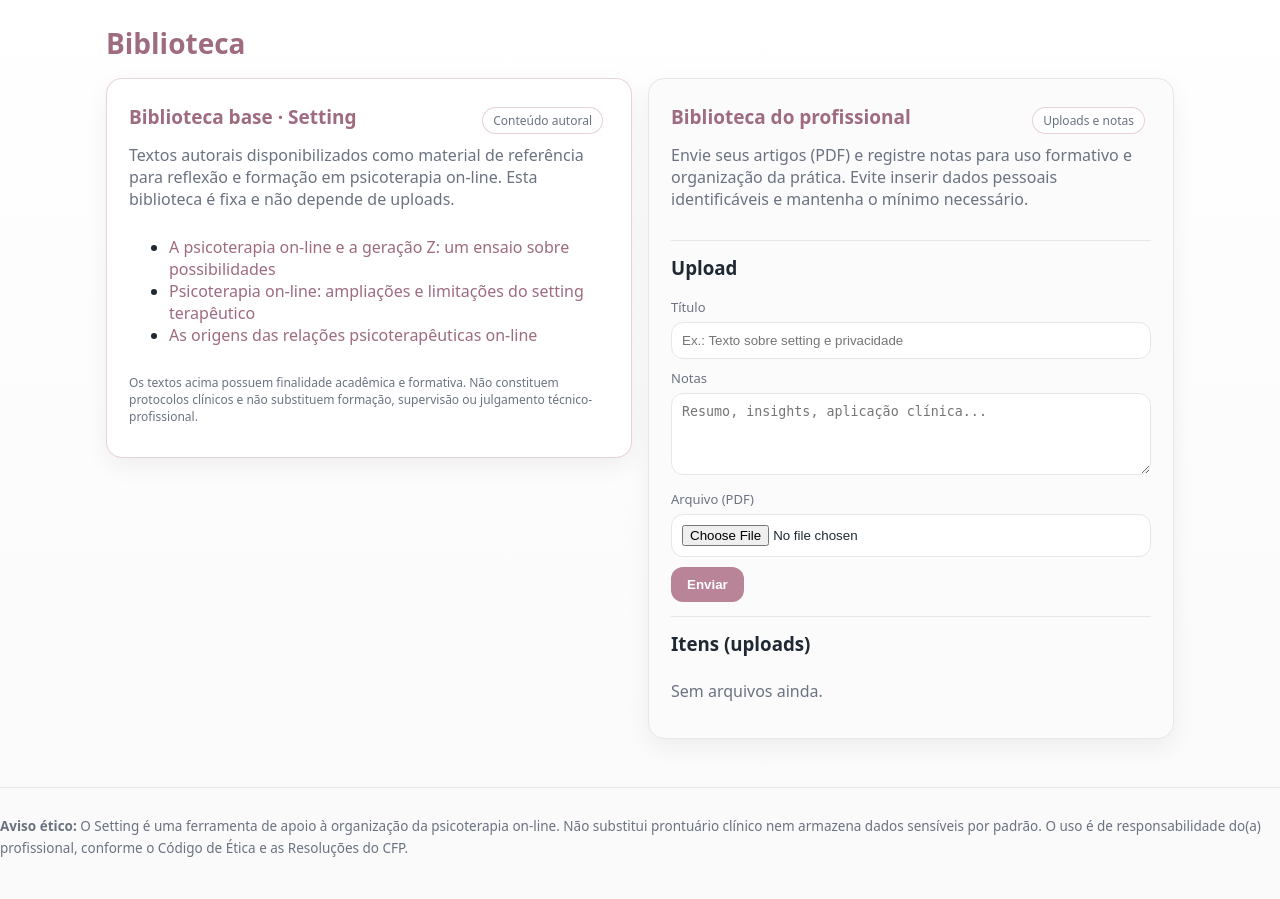
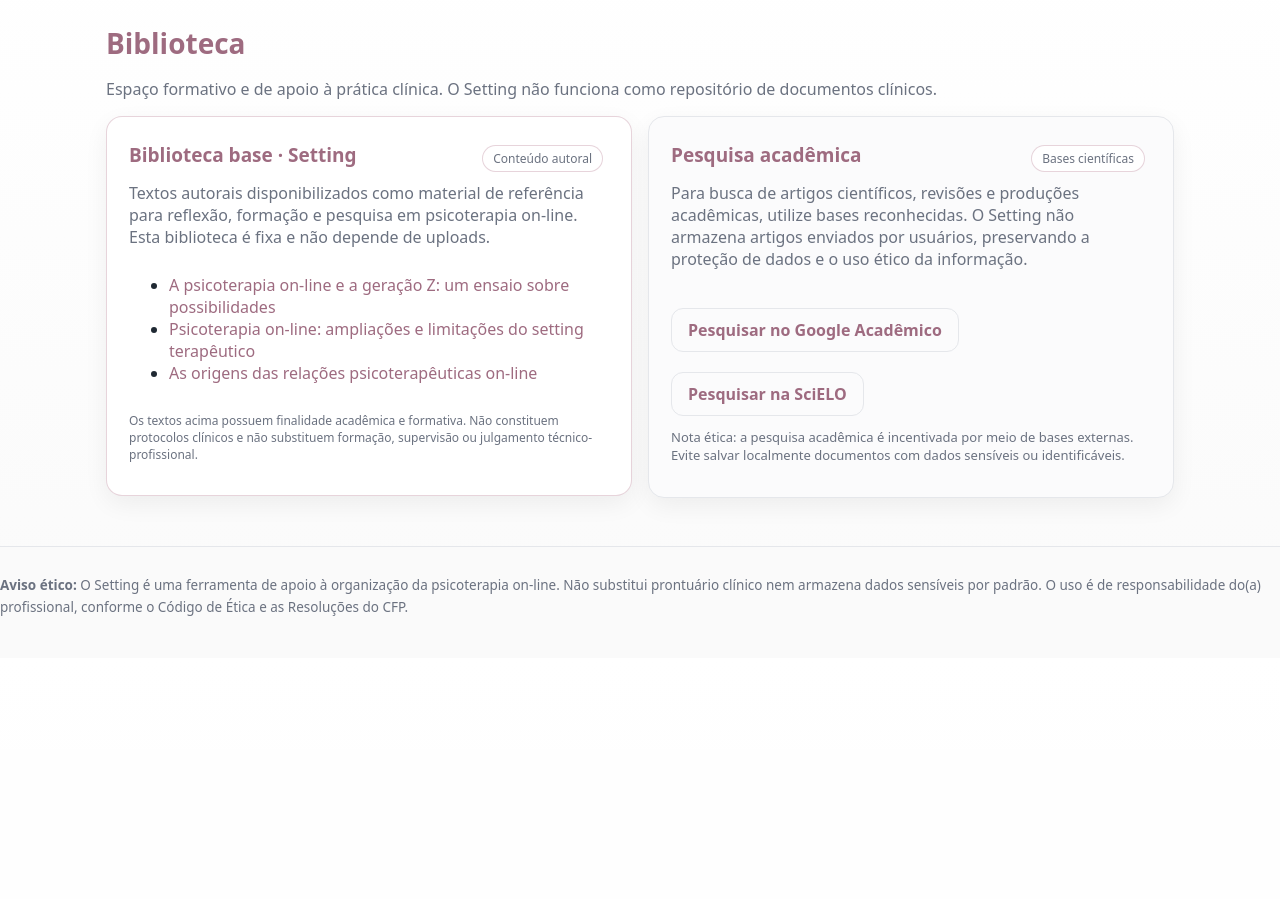
Before and after one commit to sabrinaandraderocha-cmyk/setting-psicoterapia-online, a FastAPI app: page /biblioteca in a window 1280 px wide. Shown: the part 51-950 px from the top of the page. After the commit the page ends 667 px from the top, so only its background shows below. Run offline with FastAPI, Linux system fonts and the light colour scheme; the visitor is signed in with stand-in values (Sample User, id 1); data that the repository does not hold is empty.

Commit message:
Update biblioteca.html

```diff
--- a/app/templates/biblioteca.html
+++ b/app/templates/biblioteca.html
@@ -2,10 +2,15 @@
 {% block content %}
 
 <h1>Biblioteca</h1>
+<p class="muted">
+  Espaço formativo e de apoio à prática clínica. O Setting não funciona como repositório de documentos clínicos.
+</p>
 
 <div class="grid2" style="margin-top:16px; align-items:start;">
 
-  <!-- Biblioteca base (fixa) -->
+  <!-- ===============================
+       Biblioteca base (fixa)
+       =============================== -->
   <div class="card tip">
     <div class="row" style="justify-content:space-between;">
       <h2 style="margin:0;">Biblioteca base · Setting</h2>
@@ -13,7 +18,8 @@
     </div>
 
     <p class="muted" style="margin-top:10px;">
-      Textos autorais disponibilizados como material de referência para reflexão e formação em psicoterapia on-line.
+      Textos autorais disponibilizados como material de referência para reflexão,
+      formação e pesquisa em psicoterapia on-line.
       Esta biblioteca é fixa e não depende de uploads.
     </p>
 
@@ -36,67 +42,43 @@
     </ul>
 
     <p class="muted" style="font-size:12px; margin-top:12px;">
-      Os textos acima possuem finalidade acadêmica e formativa. Não constituem protocolos clínicos e não substituem
-      formação, supervisão ou julgamento técnico-profissional.
+      Os textos acima possuem finalidade acadêmica e formativa.
+      Não constituem protocolos clínicos e não substituem formação,
+      supervisão ou julgamento técnico-profissional.
     </p>
   </div>
 
-  <!-- Biblioteca do usuário (uploads) -->
+  <!-- ===============================
+       Pesquisa acadêmica externa
+       =============================== -->
   <div class="card">
     <div class="row" style="justify-content:space-between;">
-      <h2 style="margin:0;">Biblioteca do profissional</h2>
-      <span class="tag">Uploads e notas</span>
+      <h2 style="margin:0;">Pesquisa acadêmica</h2>
+      <span class="tag">Bases científicas</span>
     </div>
 
     <p class="muted" style="margin-top:10px;">
-      Envie seus artigos (PDF) e registre notas para uso formativo e organização da prática.
-      Evite inserir dados pessoais identificáveis e mantenha o mínimo necessário.
+      Para busca de artigos científicos, revisões e produções acadêmicas,
+      utilize bases reconhecidas. O Setting não armazena artigos enviados por usuários,
+      preservando a proteção de dados e o uso ético da informação.
     </p>
 
-    <hr>
+    <div class="row" style="margin-top:12px;">
+      <a class="btn secondary" target="_blank"
+         href="https://scholar.google.com/?hl=pt-BR">
+        Pesquisar no Google Acadêmico
+      </a>
 
-    <h3 style="margin:0 0 8px;">Upload</h3>
-    <form method="post" action="/biblioteca/upload" enctype="multipart/form-data">
-      <label>Título</label>
-      <input name="title" required placeholder="Ex.: Texto sobre setting e privacidade">
+      <a class="btn secondary" target="_blank"
+         href="https://www.scielo.br/">
+        Pesquisar na SciELO
+      </a>
+    </div>
 
-      <label>Notas</label>
-      <textarea name="notes" rows="4" placeholder="Resumo, insights, aplicação clínica..."></textarea>
-
-      <label>Arquivo (PDF)</label>
-      <input type="file" name="file" accept="application/pdf" required>
-
-      <button type="submit">Enviar</button>
-    </form>
-
-    <hr>
-
-    <h3 style="margin:0 0 8px;">Itens (uploads)</h3>
-    {% if items|length == 0 %}
-      <p class="muted">Sem arquivos ainda.</p>
-    {% else %}
-      {% for it in items %}
-        <div class="item">
-          <div class="itemhead">
-            <strong>{{ it.title }}</strong>
-            <span class="muted">{{ it.created_at.strftime("%d/%m/%Y %H:%M") }}</span>
-          </div>
-
-          <div class="row" style="margin-top:8px;">
-            <a class="btn" href="/biblioteca/open/{{ it.id }}" target="_blank">Abrir PDF</a>
-
-            <form method="post" action="/biblioteca/delete" onsubmit="return confirm('Apagar este item?');" style="margin:0;">
-              <input type="hidden" name="item_id" value="{{ it.id }}">
-              <button class="danger" type="submit">Apagar</button>
-            </form>
-          </div>
-
-          {% if it.notes %}
-            <pre class="pre" style="margin-top:10px;">{{ it.notes }}</pre>
-          {% endif %}
-        </div>
-      {% endfor %}
-    {% endif %}
+    <p class="muted" style="font-size:13px; margin-top:12px;">
+      Nota ética: a pesquisa acadêmica é incentivada por meio de bases externas.
+      Evite salvar localmente documentos com dados sensíveis ou identificáveis.
+    </p>
   </div>
 
 </div>
```
